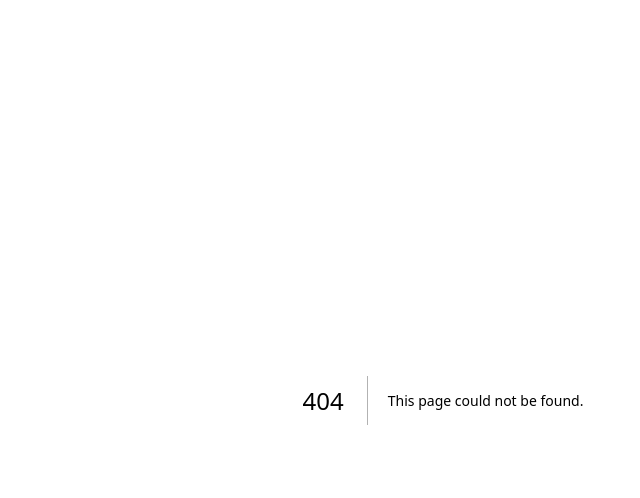
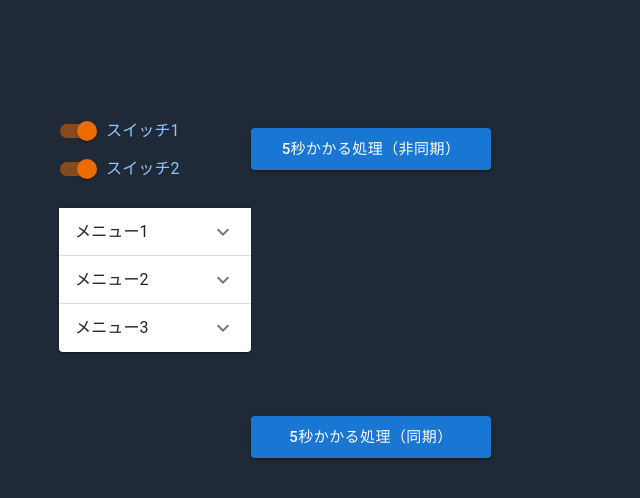
Before and after one commit to hiraking/test-next-js, a Next.js app: page /async in a window 1280 px wide. Before the commit this address had no page. Shown: the top 498 px of the page, without its empty margins (197-837 px from the left). Built offline with nearby package versions, Linux system fonts and the light colour scheme.

Commit message:
compare asynchronous to synchronous

```diff
--- /dev/null
+++ b/app/async/page.tsx
@@ -0,0 +1,104 @@
+'use client';
+import { Accordion, AccordionDetails, AccordionSummary, Alert, Button, Checkbox, CircularProgress, Fade, FormControlLabel, FormGroup, Switch, TextField, Typography } from '@mui/material';
+import ExpandMoreIcon from '@mui/icons-material/ExpandMore';
+import { useState } from 'react';
+
+export default function Home() {
+  const [syncRunning, setSyncRunning] = useState(false);
+  const [syncComplete, setSyncComplete] = useState(false);
+  const [asyncRunning, setAsyncRunning] = useState(false);
+  const [asyncComplete, setAsyncComplete] = useState(false);
+
+  const handleClickAsync = async() => {
+    setAsyncRunning(true)
+    setAsyncComplete(false)
+    setTimeout(() => {
+      setAsyncRunning(false)
+      setAsyncComplete(true)
+    }, 5000)
+  }
+
+  const handleClickSync = () => {
+    setSyncComplete(false)
+    var start = new Date().getTime();
+    while (true) {
+      var current = new Date().getTime();
+      if ((current - start) >= 5000) break;
+    }
+    setSyncRunning(false)
+    setSyncComplete(true)
+  }
+
+  return (
+    <main className='bg-gray-800'>
+      <div className='flex content-around max-w-screen-md mx-auto h-screen '>
+        <div className='h-full w-1/4'>
+          <SideMenu />
+        </div>
+        <div className='h-full grid-cols-8 w-3/4'>
+
+          <Part handleClick={handleClickAsync} isRunning={asyncRunning} isComplete={asyncComplete} setIsComplete={setAsyncComplete} async/>
+          <Part handleClick={handleClickSync} isRunning={syncRunning} isComplete={syncComplete} setIsComplete={setSyncComplete}/>
+        </div>
+      </div>
+    </main>
+
+  )
+}
+
+export const Part = (props: any) => {
+  return (
+    <div className='my-32 h-40'>
+      <Button className="w-60 block mx-auto my-10 bg-blue-600" size="large" variant='contained' onClick={props.handleClick} >5秒かかる処理（{props.async ? '非同期' : '同期'}）</Button>
+      {props.isRunning ? <CircularProgress className='block mx-auto'/> : props.isComplete ?
+      <Alert severity='info' className='w-2/3 mx-auto text-blue-300' variant='outlined' onClose={() => {props.setIsComplete(false)}}>処理が終了しました。</Alert> : null}
+    </div>
+  )
+}
+
+export const SideMenu = () => {
+  return (
+    <div className="my-28 text-blue-300">
+      <FormGroup className='my-5'>
+        <FormControlLabel control={<Switch defaultChecked color='warning'/>} label="スイッチ1" />
+        <FormControlLabel control={<Switch defaultChecked color="warning"/>} label="スイッチ2"/>
+      </FormGroup>
+      <Accordion className="bg-slate-600 text-gray-200">
+        <AccordionSummary
+          expandIcon={<ExpandMoreIcon />}
+          aria-controls="panel1a-content"
+          id="panel1a-header"
+        >
+          <Typography>メニュー1</Typography>
+        </AccordionSummary>
+        <AccordionDetails>
+          <Typography></Typography>
+        </AccordionDetails>
+      </Accordion>
+      <Accordion className="bg-slate-600 text-gray-200">
+        <AccordionSummary
+          expandIcon={<ExpandMoreIcon />}
+          aria-controls="panel2a-content"
+          id="panel2a-header"
+        >
+          <Typography>メニュー2</Typography>
+        </AccordionSummary>
+        <AccordionDetails>
+          <Typography></Typography>
+        </AccordionDetails>
+      </Accordion>
+      <Accordion className="bg-slate-600 text-gray-200">
+        <AccordionSummary
+          expandIcon={<ExpandMoreIcon />}
+          aria-controls="panel3a-content"
+          id="panel3a-header"
+        >
+          <Typography>メニュー3</Typography>
+        </AccordionSummary>
+        <AccordionDetails>
+          <Typography></Typography>
+        </AccordionDetails>
+      </Accordion>
+    </div>
+  );
+}
```
